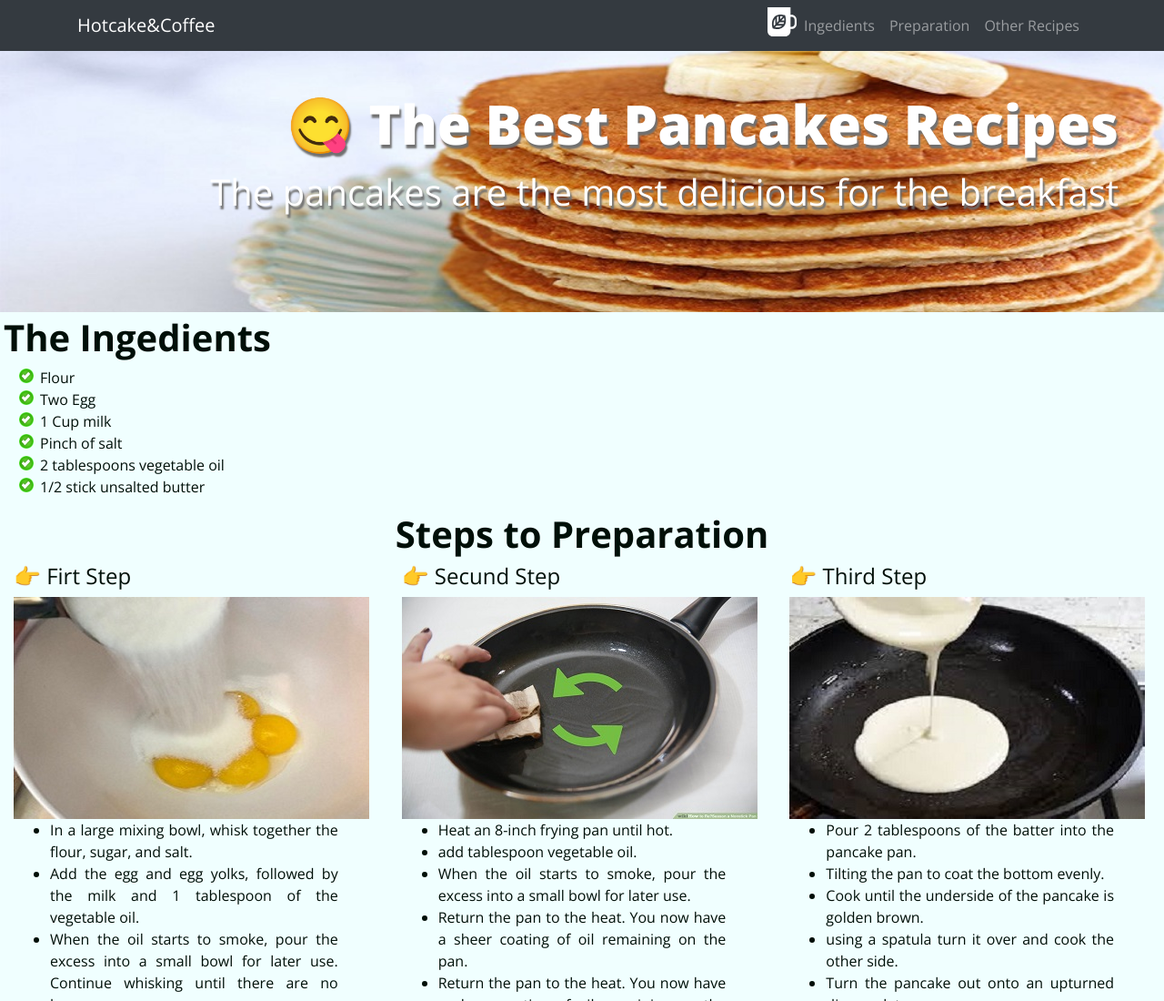
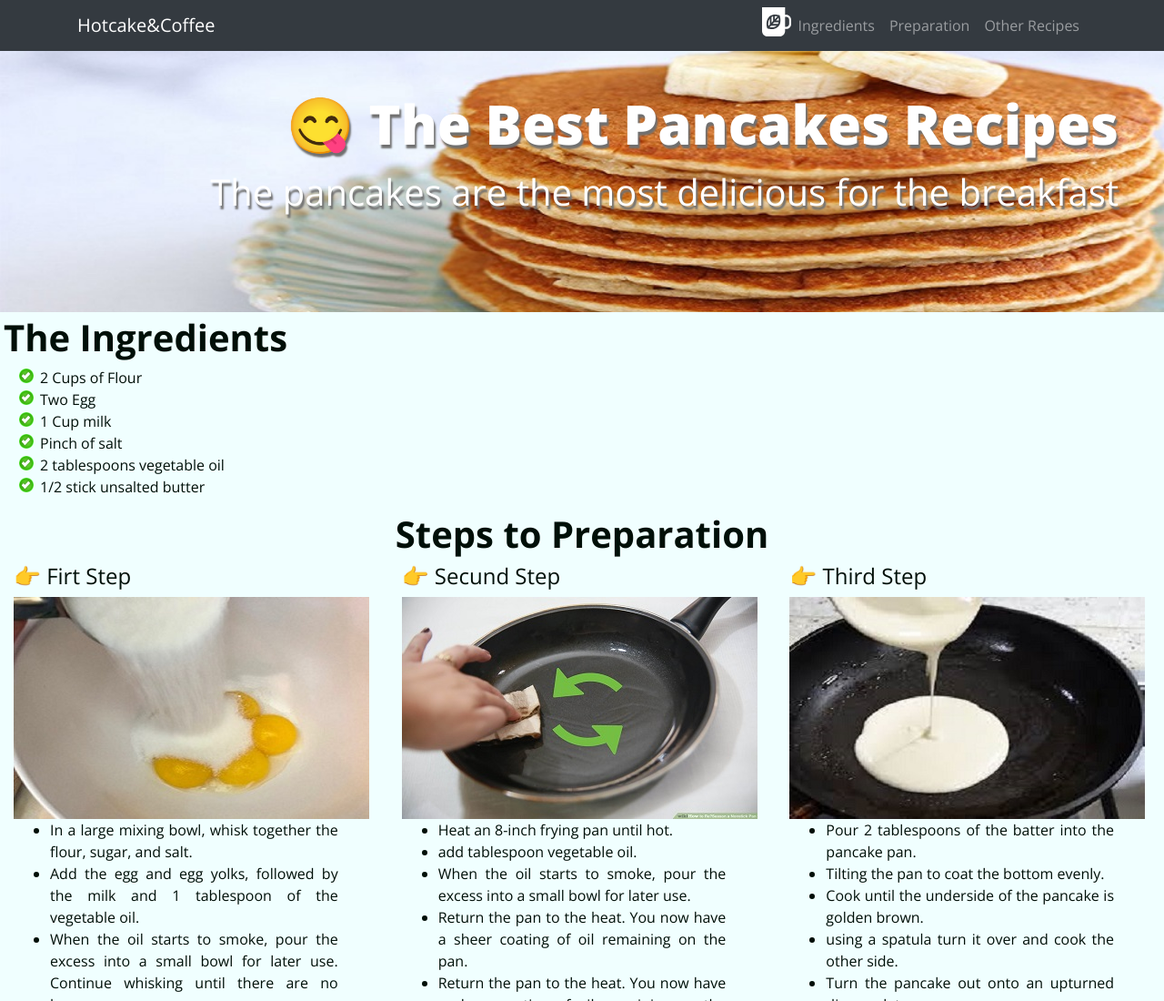
Before and after one commit to tylsonb/hotcake-coffe, a plain HTML site: page index.html in a window 1280 px wide. Shown: the top 1100 px of the page at 91% size. Drawn offline with nearby package versions, Linux system fonts and the light colour scheme.

Commit message:
change html
Revisión de cambio

```diff
--- a/index.html
+++ b/index.html
@@ -44,7 +44,7 @@
 
                     </li>
                     <li class="nav-item">
-                        <a class="nav-link" href="#ingredient">Ingedients</a>
+                        <a class="nav-link" href="#ingredient">Ingredients</a>
                     </li>
                     <li class="nav-item">
                         <a class="nav-link" href="#prepatation">Preparation</a>
@@ -75,10 +75,10 @@
 
 <section  id="ingredient" >
     <div class="left">
-        <h2> The Ingedients</h2>
+        <h2> The Ingredients</h2>
       <div class=" ingredient">
         <ul class="lista">
-            <li>Flour</li>
+            <li>2 Cups of Flour</li>
             <li>Two Egg</li>
             <li>1 Cup milk</li>
             <li>Pinch of salt</li>
```
